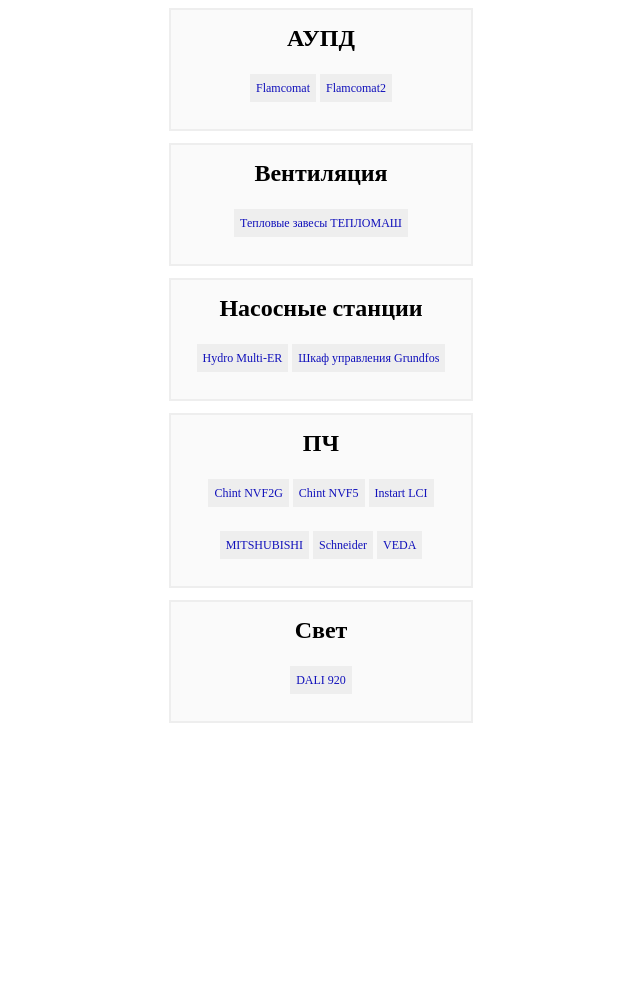
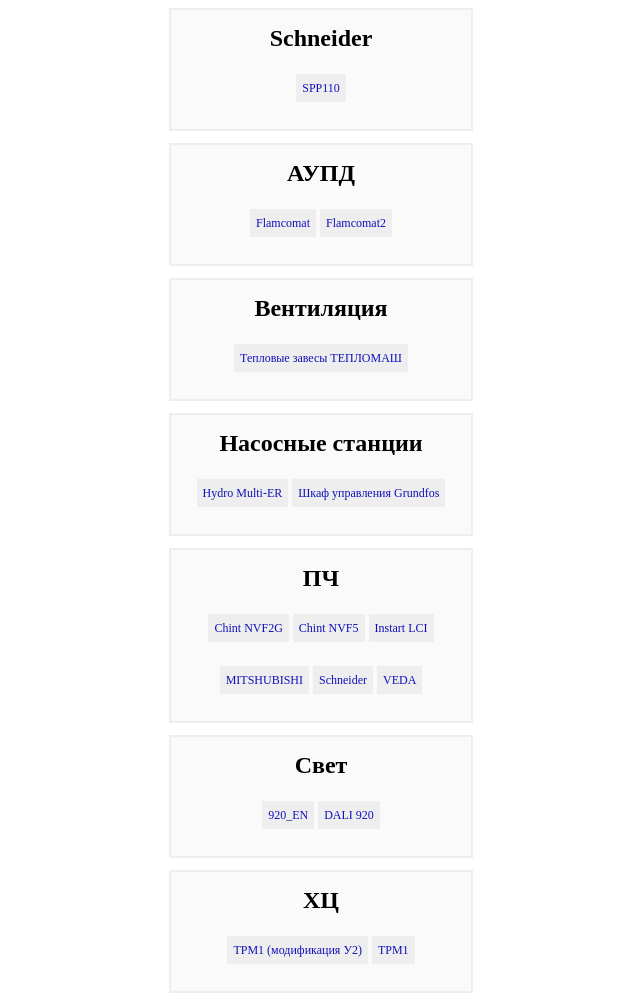
Before and after one commit to asu-ska/asu-ska.github.io, a plain HTML site: page index.html in a window 1280 px wide. Shown: the whole page, without its empty margins (319-959 px from the left). Before the commit the page ends 800 px from the top, so only its background shows below. Drawn offline with Linux system fonts and the light colour scheme.

Commit message:
Добавлены файлы

```diff
--- a/index.html
+++ b/index.html
@@ -7,6 +7,10 @@
    <title>Документация АСУ</title>
 </head>
 <body>
+   <section>
+      <header><h2>Schneider</h2></header>
+         <p class="card-text"><a href="Schneider\SPP110.pdf">SPP110</a></p>
+   </section>
    <section>
       <header><h2>АУПД</h2></header>
          <p class="card-text"><a href="АУПД\Flamcomat.pdf">Flamcomat</a></p>
@@ -32,6 +36,13 @@
    </section>
    <section>
       <header><h2>Свет</h2></header>
+         <p class="card-text"><a href="Свет\920_EN.pdf">920_EN</a></p>
          <p class="card-text"><a href="Свет\DALI 920.pdf">DALI 920</a></p>
    </section>
+   <section>
+      <header><h2>ХЦ</h2></header>
+         <p class="card-text"><a href="ХЦ\ТРМ1 (модификация У2).pdf">ТРМ1 (модификация У2)</a></p>
+         <p class="card-text"><a href="ХЦ\ТРМ1.pdf">ТРМ1</a></p>
+   </section>
 </body>
+</html>
```
Also changed, not shown: 5 other files.
